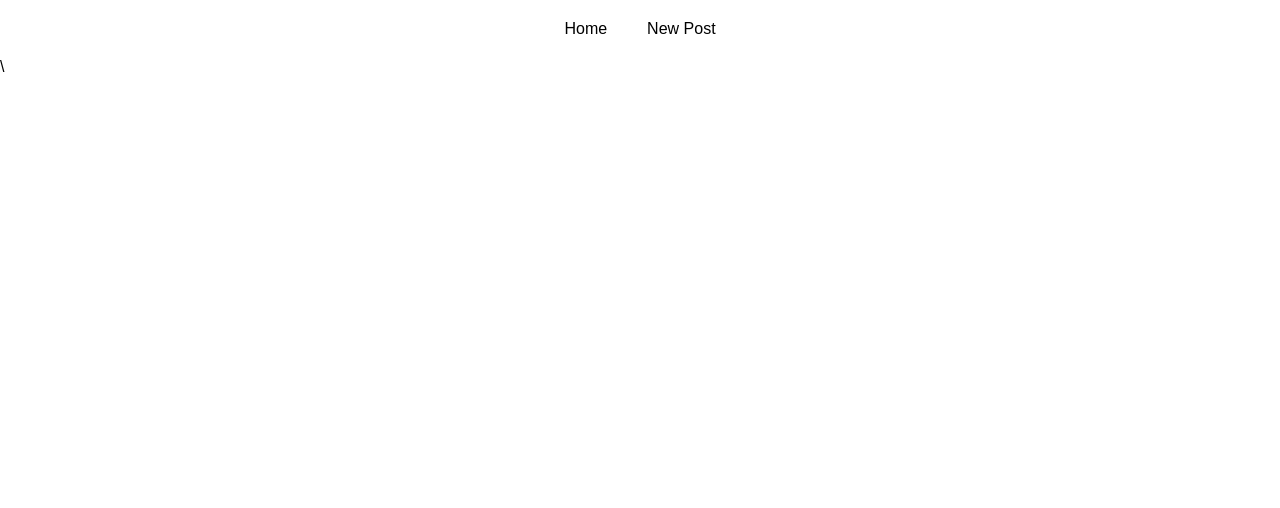
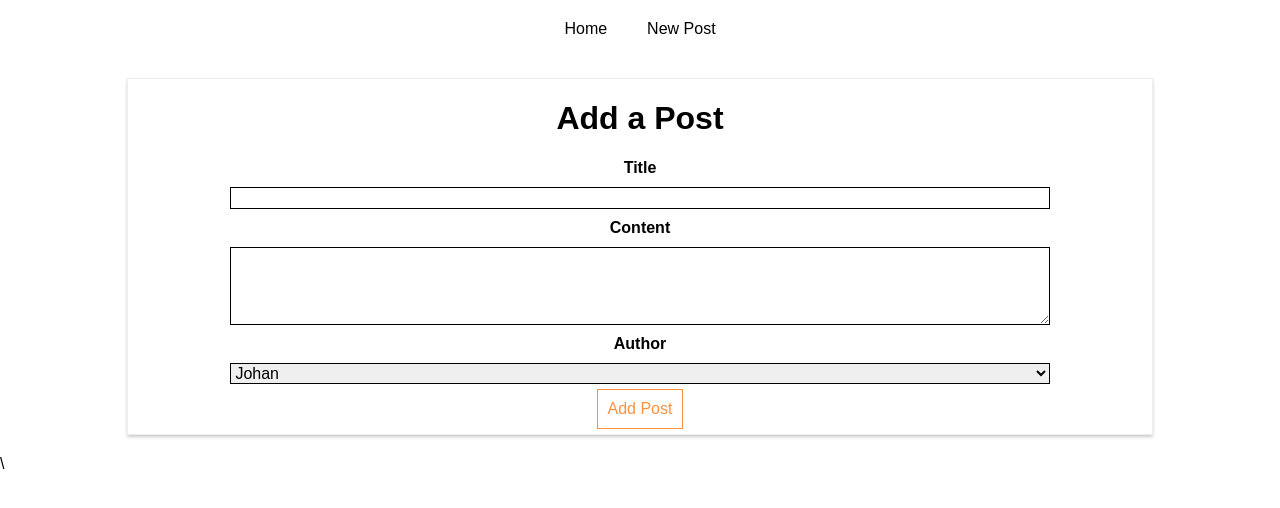
Before and after one commit to JohanHiguita/http-with-react, a React (Create React App) app: page /new-post in a window 1280 px wide. Shown: the top 508 px of the page. Built offline with nearby package versions, Linux system fonts and the light colour scheme.

Commit message:
195 Switching between pages

```diff
--- a/src/containers/Blog/Blog.js
+++ b/src/containers/Blog/Blog.js
@@ -2,6 +2,8 @@
 import './Blog.css';
 import Posts from './Posts/Posts';
 import {Route} from 'react-router-dom';
+import NewPost from './NewPost/NewPost';
+//import NewPost from './NewPost/NewPost';
 class Blog extends Component {
 
     render() {
@@ -19,6 +21,7 @@
                 {/* <Route path="/" exact render={() => <h1>Home</h1>} />
                 <Posts /> */}
                 <Route path="/" exact component = {Posts} />
+                <Route path="/new-post" component = {NewPost} />
             </div>
         );
     }
```
